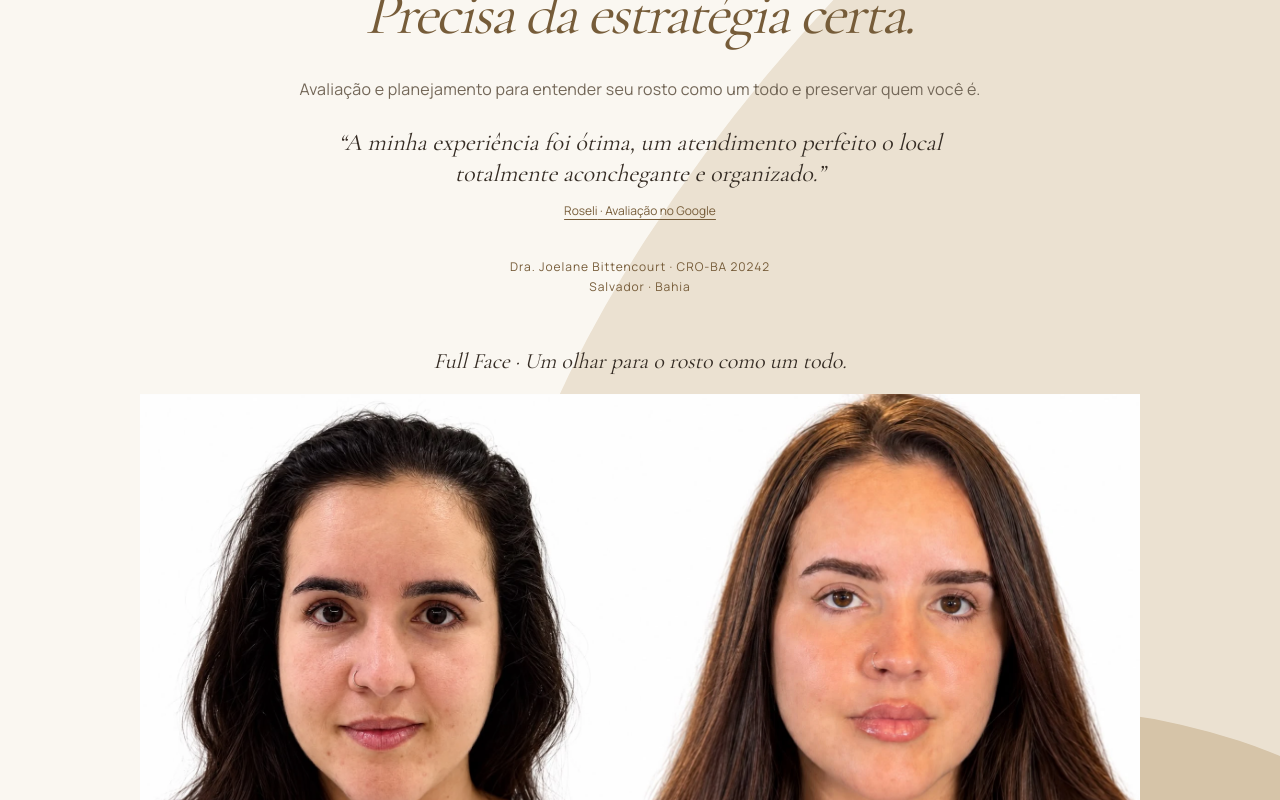
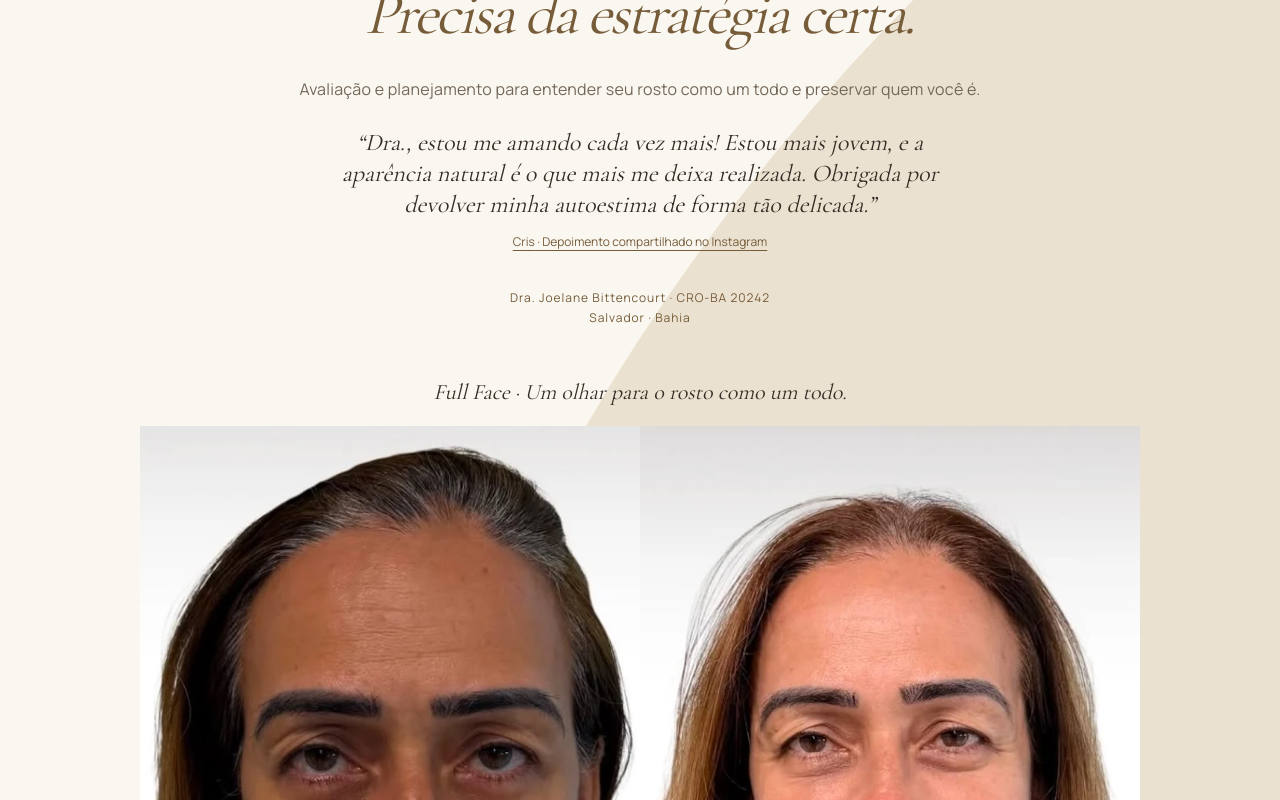
Before and after one commit to brunogbarbosa/dra-joelane-bittencourt, a Next.js app: page / in a window 1280 px wide. Shown: the part 260-1060 px from the top of the page. Built offline with nearby package versions, Linux system fonts and the light colour scheme.

Commit message:
Feature Cris in hero and update patient case photographs

```diff
--- a/app/conversion.css
+++ b/app/conversion.css
@@ -70,7 +70,7 @@
 .care-body { display: grid; grid-template-columns: .9fr 1.1fr; gap: 10%; margin-top: 55px; align-items: center; }
 .care-photo { position: relative; aspect-ratio: 4/5; border-radius: 100px 100px 16px 16px; overflow: hidden; }
 .care-photo img { object-fit: cover; object-position: 50% 25%; }
-.case-photos.case-photos-caso-1 .case-photo-frame { aspect-ratio: 1; }
+.conversion-hero .case-photos-cris .case-photo-frame { aspect-ratio: 3/4; }
 .care-body .ritual-list { margin: 0; }
 .care-body .ritual-list article { padding: 26px 0; }
 .testimonials-chapter { text-align: center; }
@@ -343,7 +343,7 @@
 .hero-phone:hover { background: var(--rose-light); }
 @media (max-width:1100px), (max-width:1366px) and (pointer:coarse) {
  .conversion-hero .campaign-portrait { width: calc(100vw - 24px); max-width: 1280px; }
- .conversion-hero .case-photos-caso-1 .case-photo-frame { aspect-ratio: 4/5; }
+ .conversion-hero .case-photos-cris .case-photo-frame { aspect-ratio: 3/4; }
  .conversion-hero .comparison-title,.conversion-hero .hero-result-note { padding-inline: 4vw; }
 }
 @media(max-width:700px) {
--- a/components/campaign-hero.tsx
+++ b/components/campaign-hero.tsx
@@ -41,7 +41,7 @@ export function CampaignHero() {
         <p className="campaign-kicker">HARMONIZAÇÃO FACIAL EM SALVADOR</p>
         <h1 id="campaign-title"><span className="campaign-title-line"><span>Seu rosto não precisa de mais procedimentos.</span></span><span className="campaign-title-line"><em>Precisa da estratégia certa.</em></span></h1>
         <p className="campaign-subtitle">Avaliação e planejamento para entender seu rosto como um todo e preservar quem você é.</p>
-        <div className="hero-voice"><blockquote>“{heroVoice.quote}”</blockquote><a className="review-source" href={heroVoice.sourceUrl} target="_blank" rel="noopener noreferrer">{heroVoice.name} · Avaliação no Google</a></div>
+        <div className="hero-voice"><blockquote>“{heroVoice.quote}”</blockquote><span className="review-source">{heroVoice.name} · Depoimento compartilhado no Instagram</span></div>
         <p className="hero-credentials">Dra. Joelane Bittencourt · CRO-BA 20242<br/>Salvador · Bahia</p>
       </div>
       <div className="campaign-portrait"><div className="campaign-silhouette">
--- a/components/testimonials.tsx
+++ b/components/testimonials.tsx
@@ -2,9 +2,9 @@
 
 import { useEffect, useRef, useState } from 'react';
 import { ArrowLeft, ArrowRight, ArrowUpRight, Pause, Play, Star } from 'lucide-react';
-import { heroVoice, patientVoices, googleReviewsUrl } from '@/data/conversion';
+import { roseliVoice, patientVoices, googleReviewsUrl } from '@/data/conversion';
 
-const reviews = [...patientVoices, heroVoice];
+const reviews = [...patientVoices, roseliVoice];
 
 export function Testimonials() {
   const track = useRef<HTMLDivElement>(null);
--- a/data/cases.ts
+++ b/data/cases.ts
@@ -13,8 +13,8 @@ const pending = {
 };
 
 // Ordem de antes/depois confirmada pelo usuário, incluindo o caso 2.
-export const heroCase: ClinicalCase =
-  { id: 'caso-1', title: 'Full Face', mode: 'comparison', ...pending, editorial: [
+const roseliCase: ClinicalCase =
+  { id: 'roseli', patient: 'Roseli', title: 'Full Face', mode: 'comparison', ...pending, editorial: [
     ['O foco', 'Full Face: um olhar para o rosto como um todo.'],
     ['O registro', 'Antes e depois compartilhados pela Dra. Joelane. Cada fotografia faz parte da história dessa paciente.'],
     ['A filosofia do cuidado', 'Entender estrutura, proporções e individualidade antes de indicar. Cada escolha precisa ter um motivo.'],
@@ -23,22 +23,25 @@ export const heroCase: ClinicalCase =
     { src:'/images/roseli-depois-rosto.webp', label:'Depois', alt:'Caso 1: registro após o tratamento, fornecido pela Dra. Joelane', width:1122, height:1004, position:'center' },
   ]};
 
-// Roseli aparece somente na abertura; os estudos exploram outros pacientes.
-export const clinicalCases: ClinicalCase[] = [
+// Cris abre a página; Roseli ocupa o primeiro estudo de caso.
+export const heroCase: ClinicalCase =
   { id: 'cris', patient: 'Cris', title: 'Equilíbrio após o emagrecimento', mode: 'comparison', ...pending, editorial: [
     ['A história', 'Após uma perda importante de peso, Cris começou a perceber mudanças que também se refletiram no rosto.'],
     ['O olhar', 'A perda de volume e sustentação pode alterar a percepção dos contornos faciais. Por isso, o rosto foi avaliado como um todo, respeitando suas características e o momento vivido pela paciente.'],
     ['O resultado', 'Um planejamento pensado para restaurar equilíbrio e sustentação, preservando aquilo que faz parte da sua identidade.'],
   ], photos: [
-    { src:'/images/cris-antes.webp', label:'Antes', alt:'Cris: fotografia anterior, fornecida pela Dra. Joelane', width:613, height:1327, position:'center' },
-    { src:'/images/cris-depois.webp', label:'Depois', alt:'Cris: fotografia posterior, fornecida pela Dra. Joelane', width:671, height:1327, position:'center' },
-  ]},
+    { src:'/images/cris-antes.webp', label:'Antes', alt:'Cris: fotografia anterior, fornecida pela Dra. Joelane', width:613, height:1327, position:'50% 30%' },
+    { src:'/images/cris-depois.webp', label:'Depois', alt:'Cris: fotografia posterior, fornecida pela Dra. Joelane', width:671, height:1327, position:'50% 22%' },
+  ]};
+
+export const clinicalCases: ClinicalCase[] = [
+  roseliCase,
   { id: 'caso-2', patient: 'Bruna', title: 'Recomeçar com estratégia', mode: 'comparison', ...pending, editorial: [
     ['A história', 'A paciente chegou até mim após realizar procedimentos com outro profissional e não se reconhecer no resultado.'],
     ['O olhar', 'Antes de adicionar qualquer produto, decidimos remover o preenchimento anterior e reavaliar o rosto como um todo.'],
     ['O resultado', 'Um novo planejamento, buscando devolver harmonia e preservar sua identidade.'],
   ], photos: [
-    { src:'/images/bruna-antes.webp', label:'Antes', alt:'Bruna: antes, fotografia fornecida pela Dra. Joelane', width:1320, height:1246, position:'48% 50%' },
+    { src:'/images/bruna-antes-atualizado.webp', label:'Antes', alt:'Bruna: antes, fotografia fornecida pela Dra. Joelane', width:1320, height:1480, position:'48% 50%' },
     { src:'/images/caso-2-b.webp', label:'Depois', alt:'Caso 2, desarmonização: depois, paciente com roupa branca', width:1100, height:1429, position:'50% 40%', zoom:1.9, zoomOrigin:'48% 11%' },
   ]},
   { id: 'caso-3', patient: 'Luciano', title: 'Um novo momento para o rosto', mode: 'comparison', ...pending, editorial: [
@@ -46,7 +49,7 @@ export const clinicalCases: ClinicalCase[] = [
     ['O olhar', 'O planejamento considerou esse novo momento e as necessidades específicas do seu rosto.'],
     ['O resultado', 'Estímulo de colágeno, reposição de volume em pontos estratégicos e cuidado com a qualidade da pele.'],
   ], photos: [
-    { src:'/images/caso-3-a.webp', label:'Antes', alt:'Caso 3: registro anterior ao tratamento, fornecido pela Dra. Joelane', width:1125, height:2000, position:'50% 82%', zoom:1.3, zoomOrigin:'50% 85%' },
+    { src:'/images/caso-3-a.webp', label:'Antes', alt:'Caso 3: registro anterior ao tratamento, fornecido pela Dra. Joelane', width:1125, height:2000, position:'50% 82%', zoom:1.45, zoomOrigin:'50% 85%' },
     { src:'/images/caso-3-b.webp', label:'Depois', alt:'Caso 3: registro após o tratamento, fornecido pela Dra. Joelane', width:1125, height:2000, position:'50% 40%', zoom:1.3, zoomOrigin:'50% 55%' },
   ]},
 ];
--- a/data/conversion.ts
+++ b/data/conversion.ts
@@ -5,7 +5,9 @@ export type PatientVoice = {
 };
 export const googleReviewsUrl = 'https://share.google/WqcmKMWTbYfE0un8z';
 // Trecho conferido no Google; vínculo com a paciente do caso 1 confirmado pelo usuário.
-export const heroVoice: PatientVoice = { id: 'hero', quote: 'A minha experiência foi ótima, um atendimento perfeito o local totalmente aconchegante e organizado.', name: 'Roseli', sourceUrl: 'https://share.google/rW4Rqi9Fnfw0owdky', resultIndex: 0, pending: false };
+export const roseliVoice: PatientVoice = { id: 'google-roseli', quote: 'A minha experiência foi ótima, um atendimento perfeito o local totalmente aconchegante e organizado.', name: 'Roseli', sourceUrl: 'https://share.google/rW4Rqi9Fnfw0owdky', resultIndex: 0, pending: false };
+// Depoimento do print de Instagram enviado em 11/09; vínculo com Cris confirmado pelo usuário.
+export const heroVoice: PatientVoice = { id: 'instagram-cris', quote: 'Dra., estou me amando cada vez mais! Estou mais jovem, e a aparência natural é o que mais me deixa realizada. Obrigada por devolver minha autoestima de forma tão delicada.', name: 'Cris', pending: false };
 // Transcrições/trechos literais dos prints enviados dos destaques de depoimentos.
 // Sem nomes, fotos ou vínculo com casos: a correspondência ainda não foi informada.
 export const instagramVoices: PatientVoice[] = [
```
Also changed, not shown: public/images/bruna-antes-atualizado.webp (added), 1 other file (tests, documents, lock files or other folders).
